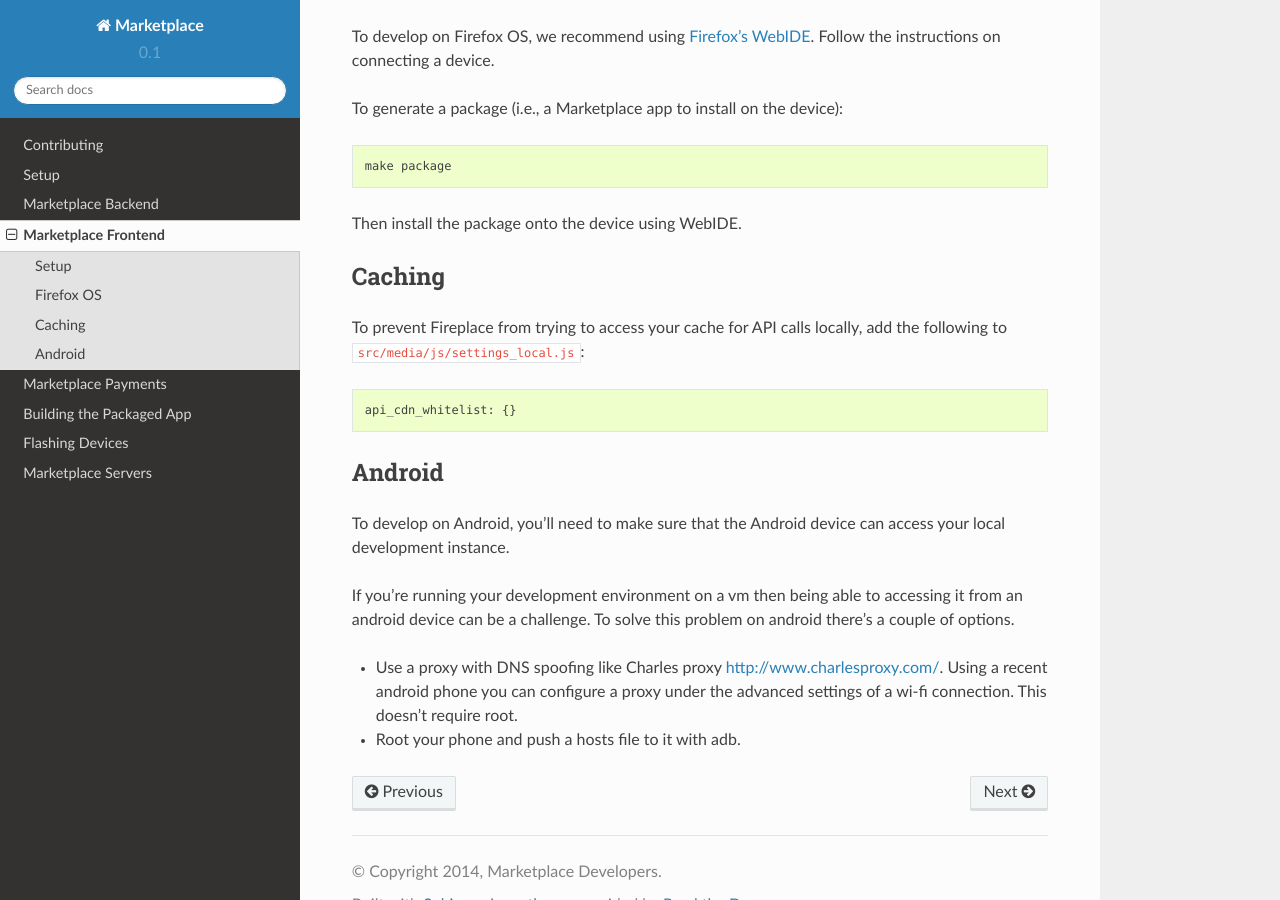
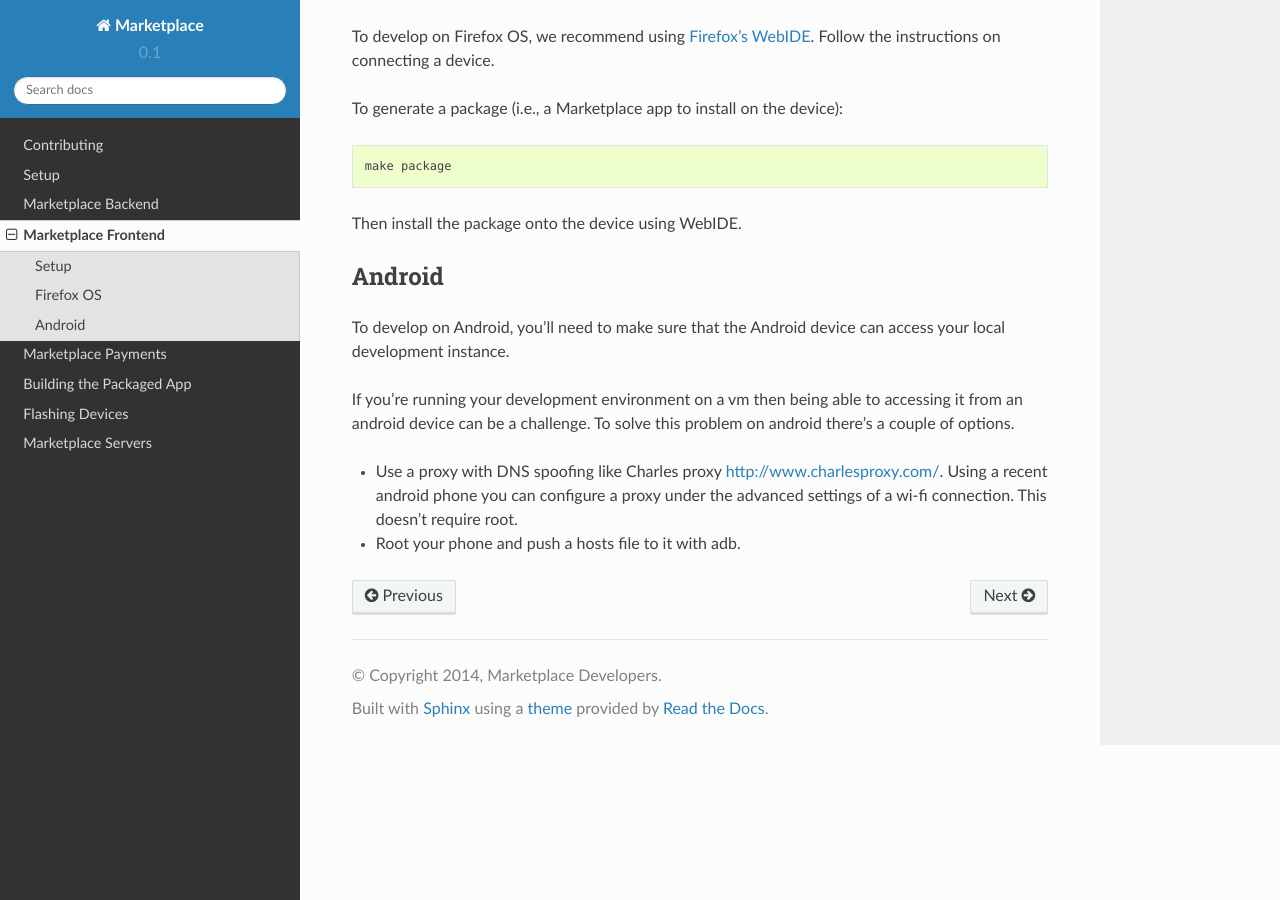
Before and after one commit to mozilla/marketplace-docs, a Sphinx documentation site: the page built from docs/topics/frontend.rst, in a window 1280 px wide and 900 px high, scrolled down 705 px. Built offline with Sphinx 7.4.7 and the Read the Docs theme 2.0.0, drawn with Linux system fonts in a browser that asks for light colours.

Commit message:
done by default now locally (bug 1094768)

```diff
--- a/docs/topics/frontend.rst
+++ b/docs/topics/frontend.rst
@@ -41,14 +41,6 @@ To generate a package (i.e., a Marketplace app to install on the device)::
 
 Then install the package onto the device using WebIDE.
 
-Caching
--------
-
-To prevent Fireplace from trying to access your cache for API calls locally,
-add the following to ``src/media/js/settings_local.js``::
-
-    api_cdn_whitelist: {}
-
 Android
 -------
 
```
